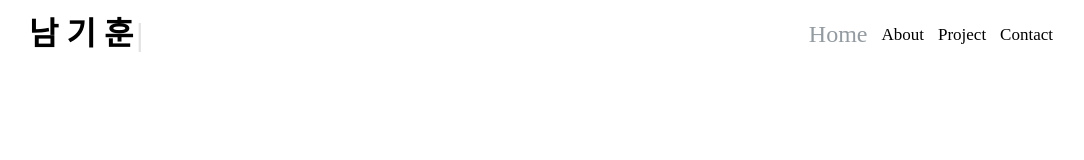
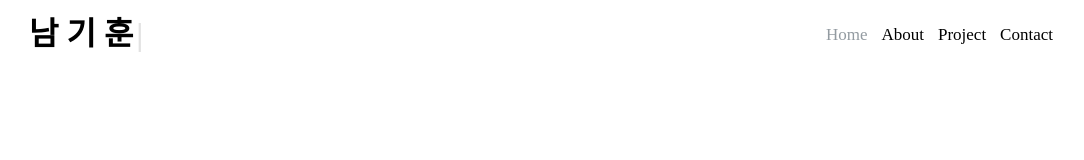
Before and after one commit to BearHumanS/react_portfolio, a React (Create React App) app: page / in a window 1280 px wide. Shown: the top 160 px of the page, without its empty margins (99-1183 px from the left). Built offline with nearby package versions, Linux system fonts and the light colour scheme; no server answers; a web font is replaced by a local one.

Commit message:
Style: activeTab과 상관없이 폰트 크기 고정

```diff
--- a/src/page/Header.tsx
+++ b/src/page/Header.tsx
@@ -81,7 +81,7 @@ const Header = () => {
           {ITEMS.map((item) => (
             <ScrollIndicator targetId={item.en} setActiveTab={setActiveTab}>
               <Text
-                typography={activeTab === `${item.en}` ? 't3' : 't4'}
+                typography="t4"
                 css={activeTab === `${item.en}` ? activeTabStyle : undefined}
               >
                 <Typewriter
```
